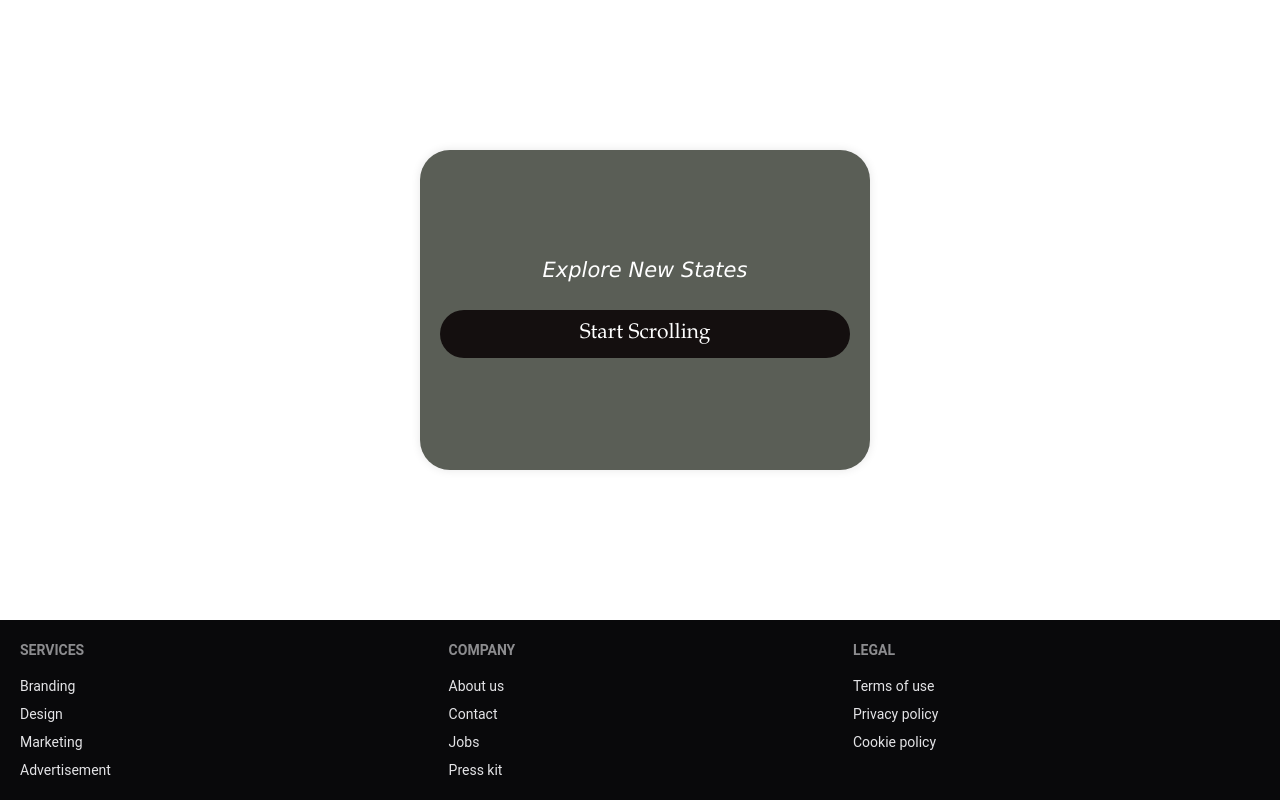
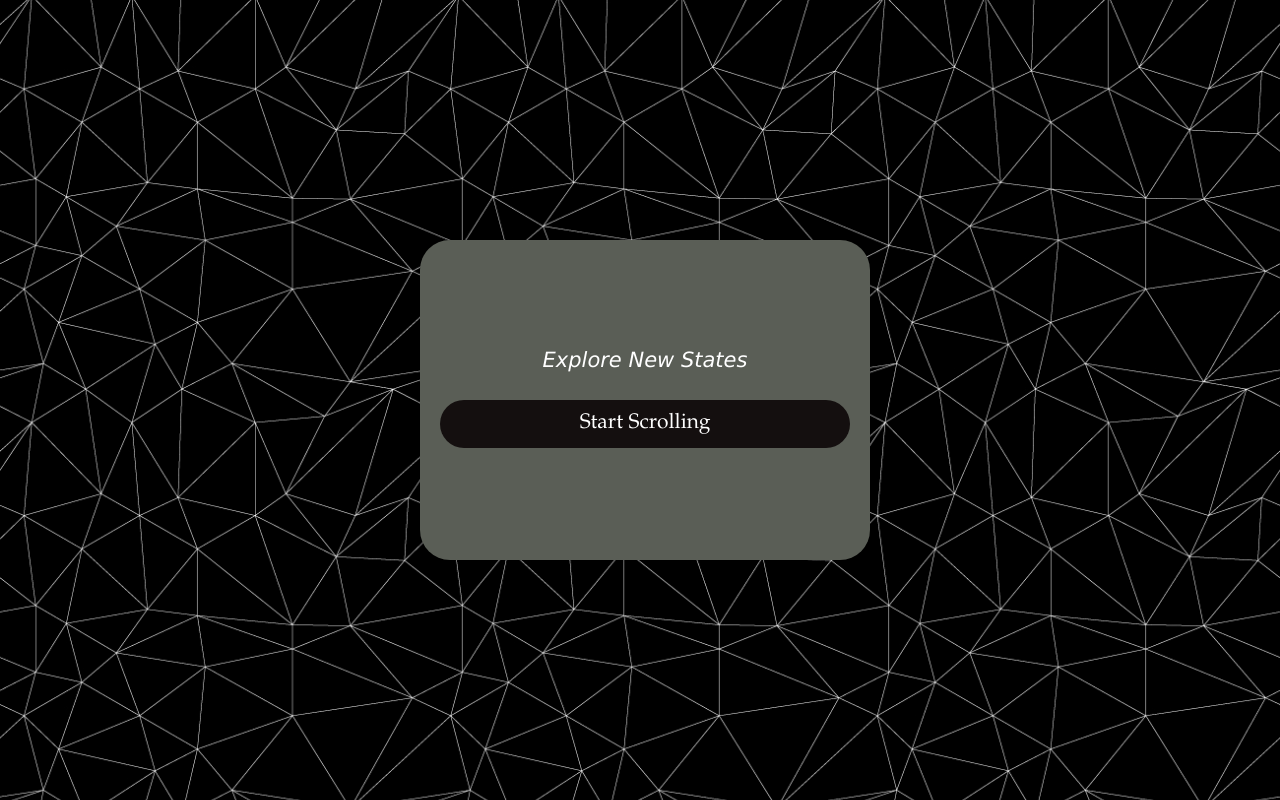
Before and after one commit to KarsonDahl/StackFlow-website-demo, a website: page index.html in a window 1280 px wide. Drawn offline with nearby package versions, Linux system fonts and the light colour scheme.

Commit message:
newBranch -> main format
updating files from newBranch into new folder scheme

```diff
--- a/index.html
+++ b/index.html
@@ -19,31 +19,8 @@
     <div class="container">
         <div class="title">Explore New States</div>
         <a href="posts.html" class="start-button">Start Scrolling</a>
-
         <div id="feed"></div>
     </div>
-    <footer class="footer sm:footer-horizontal bg-neutral text-neutral-content p-5">
-        <nav>
-            <h6 class="footer-title">Services</h6>
-            <a class="link link-hover">Branding</a>
-            <a class="link link-hover">Design</a>
-            <a class="link link-hover">Marketing</a>
-            <a class="link link-hover">Advertisement</a>
-        </nav>
-        <nav>
-            <h6 class="footer-title">Company</h6>
-            <a class="link link-hover">About us</a>
-            <a class="link link-hover">Contact</a>
-            <a class="link link-hover">Jobs</a>
-            <a class="link link-hover">Press kit</a>
-        </nav>
-        <nav>
-            <h6 class="footer-title">Legal</h6>
-            <a class="link link-hover">Terms of use</a>
-            <a class="link link-hover">Privacy policy</a>
-            <a class="link link-hover">Cookie policy</a>
-        </nav>
-    </footer>
 </body>
 
 </html>
--- a/scroll.css
+++ b/scroll.css
@@ -2,8 +2,10 @@ body,
 html {
     margin: 0;
     padding: 0;
-    background: url('images/backgroundA.gif');
+    background: #000;
     background-size: cover;
+    /* ensures smooth scaling */
+
     font-family: "Roboto", sans-serif;
     color: white;
 }
--- a/styles.css
+++ b/styles.css
@@ -13,7 +13,7 @@ html {
     align-items: center;
     justify-content: center;
     font-family: "Roboto", sans-serif;
-    background: url('images/backgroundB.jpg') repeat-y;
+    background: url('images/backgroundC.jpg') repeat-y;
     background-size: cover;
     animation: scrollVertical 75s;
     color: white;
@@ -50,6 +50,7 @@ html {
     justify-content: center;
     margin-left: 10px;
     margin-top: auto;
+    margin-bottom: auto;
     /* overflow-y: auto;   */
 }
 
```
Also changed, not shown: logic.js (+16 -2 lines), posts.html (+35 -2 lines).
